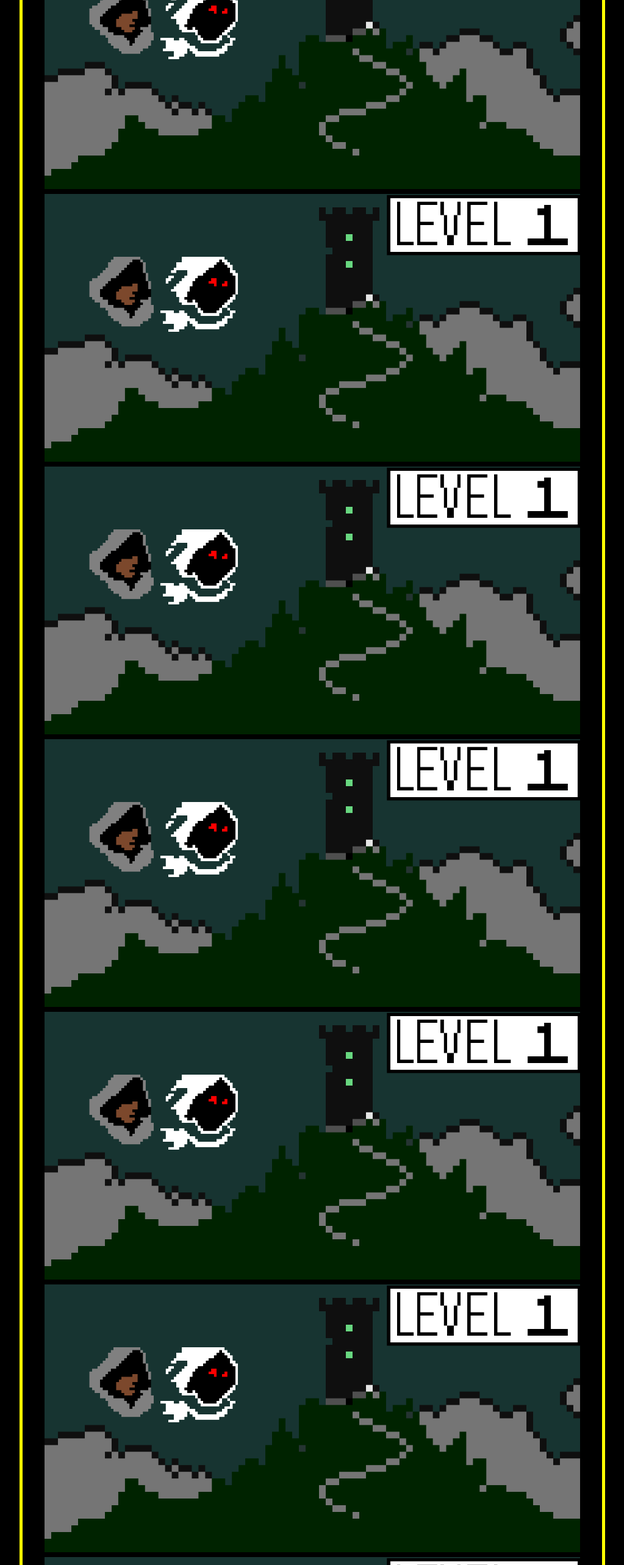
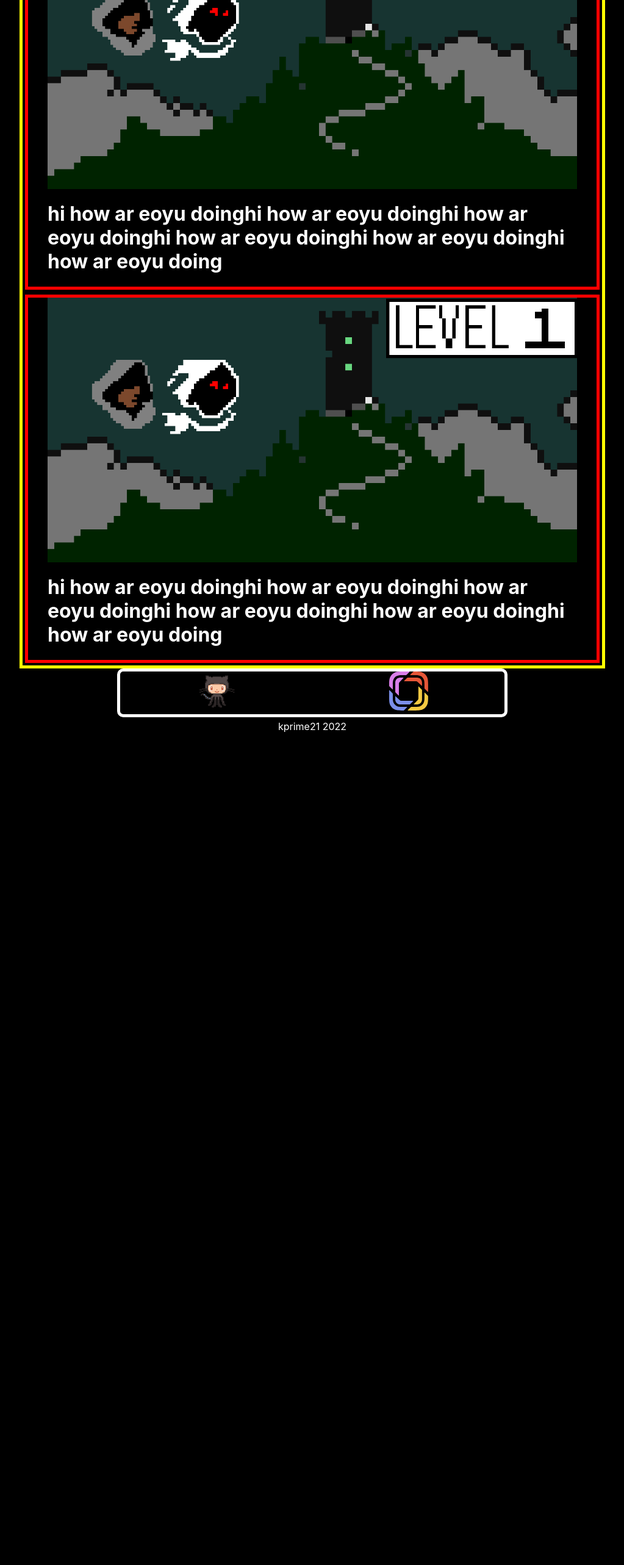
Before and after one commit to kprime21/kprime21-website, a Next.js app: page / in a window 1280 px wide. Shown: the part 234-2800 px from the top of the page at 61% size, without its empty margins (128-1151 px from the left). After the commit the page ends 1435 px from the top, so only its background shows below. Built offline with nearby package versions, Linux system fonts and the light colour scheme.

Commit message:
added text to project previews

```diff
--- a/components/projects.js
+++ b/components/projects.js
@@ -17,8 +17,9 @@ const ProjectList = styled.div`
 
 `;
 
+const ProjectCard = styled.div`
 
-const ProjectImageHolder = styled.div`
+border: 5px red solid;
 width:48%;
 position:relative;
 margin: 1rem 0 2rem 0;
@@ -26,20 +27,29 @@ margin-top:2em;
 margin-bottom:2em;
 padding: 0 2rem;
 
+
+h1{
+    color:white;
+}
+
+
 @media only screen and (max-width: 1366px) {
 
-    width: 100%;
-    margin: 0.25rem;
+  width: 100%;
+  margin: 0.25rem;
 
 }
 
 @media only screen and (max-width: 550px) {
 
-    margin: 0.25rem 0;
+  margin: 0.25rem 0;
 
 }
 
+`;
 
+
+const ProjectImageHolder = styled.div`
 
 
 >span {
@@ -60,33 +70,23 @@ const Projects = () => {
 
     return(
         <ProjectList>
+            <ProjectCard>
             <ProjectImageHolder>
                 <Image className='image' src={Game} layout='fill'/>
             </ProjectImageHolder>
+            <h1>
+                hi how ar eoyu doinghi how ar eoyu doinghi how ar eoyu doinghi how ar eoyu doinghi how ar eoyu doinghi how ar eoyu doing
+            </h1>
+            </ProjectCard>
+            <ProjectCard>
             <ProjectImageHolder>
                 <Image className='image' src={Game} layout='fill'/>
             </ProjectImageHolder>
-            <ProjectImageHolder>
-                <Image className='image' src={Game} layout='fill'/>
-            </ProjectImageHolder>
-            <ProjectImageHolder>
-                <Image className='image' src={Game} layout='fill'/>
-            </ProjectImageHolder>
-            <ProjectImageHolder>
-                <Image className='image' src={Game} layout='fill'/>
-            </ProjectImageHolder>
-            <ProjectImageHolder>
-                <Image className='image' src={Game} layout='fill'/>
-            </ProjectImageHolder>
-            <ProjectImageHolder>
-                <Image className='image' src={Game} layout='fill'/>
-            </ProjectImageHolder>
-            <ProjectImageHolder>
-                <Image className='image' src={Game} layout='fill'/>
-            </ProjectImageHolder>
-            <ProjectImageHolder>
-                <Image className='image' src={Game} layout='fill'/>
-            </ProjectImageHolder>
+            <h1>
+            hi how ar eoyu doinghi how ar eoyu doinghi how ar eoyu doinghi how ar eoyu doinghi how ar eoyu doinghi how ar eoyu doing
+            </h1>
+            </ProjectCard>
+
 
 
         </ProjectList>
```
